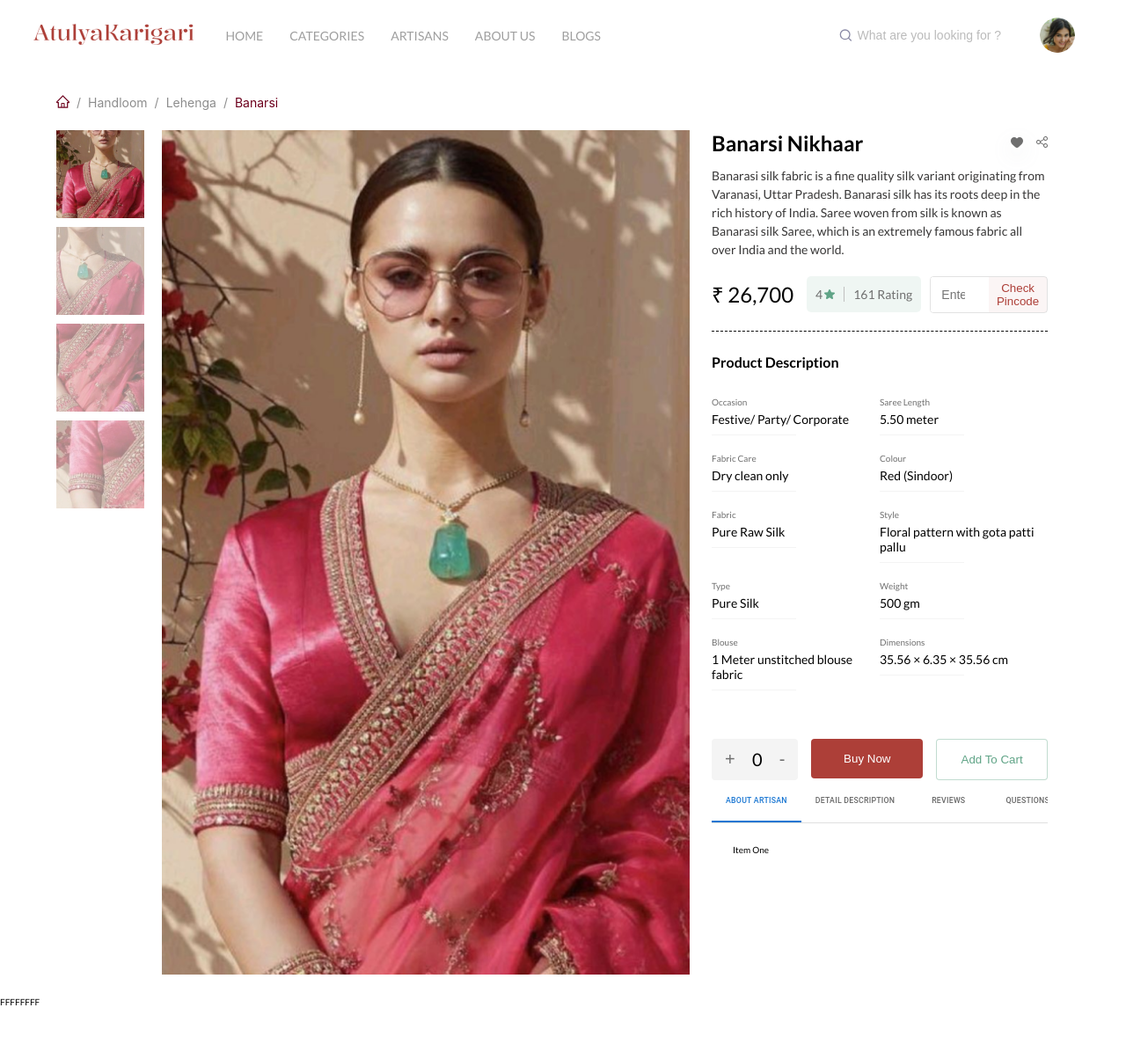
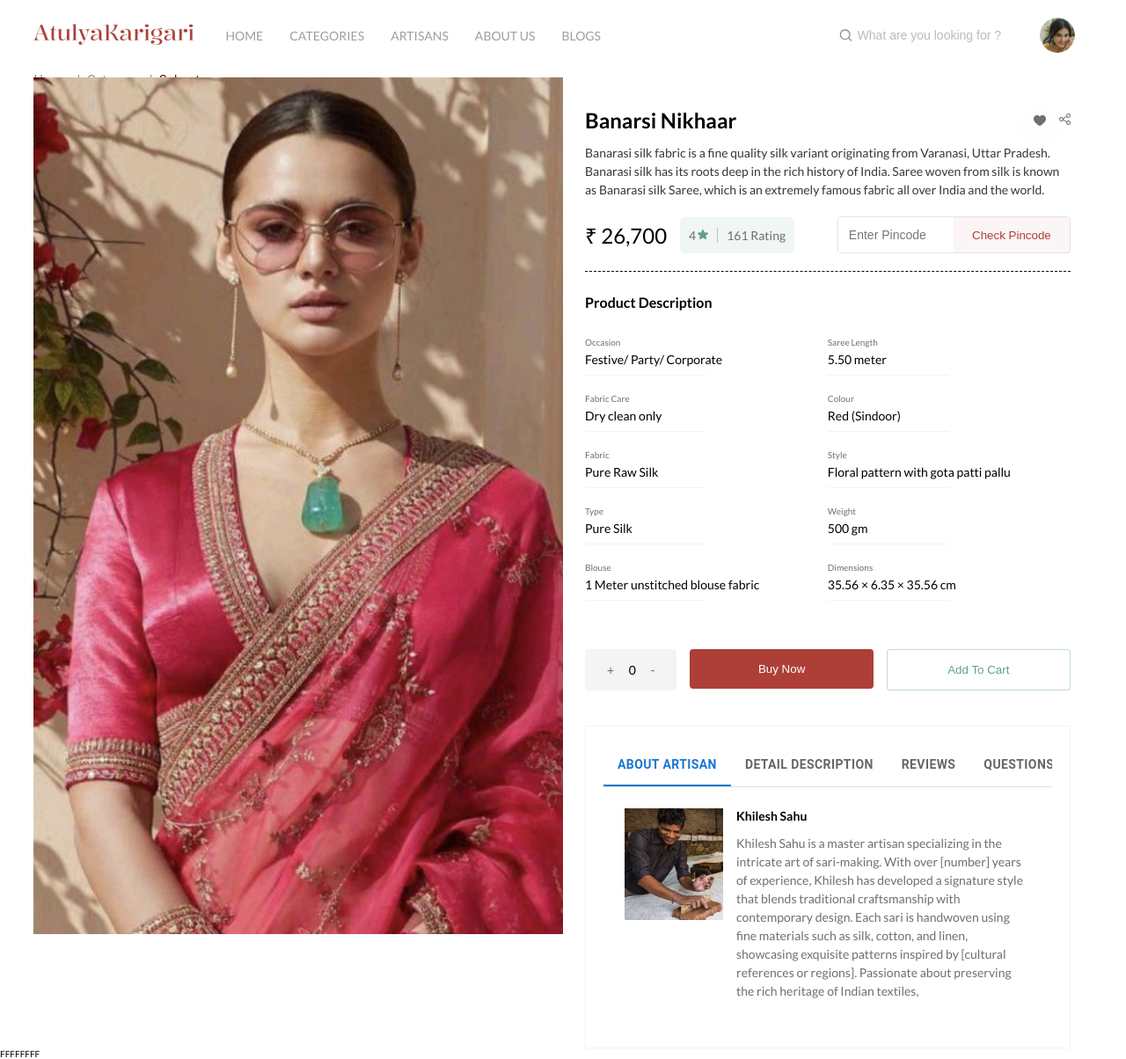
Before and after one commit to vistaarsws/Atulyakarigari, a React (Vite) app: page /product/1 in a window 1280 px wide. Shown: the whole page at 88% size. Before the commit the page ends 1145 px from the top, so only its background shows below. Built offline with nearby package versions, Linux system fonts and the light colour scheme; a web font is replaced by a local one.

Commit message:
product page and blog page

```diff
--- a/src/components/layout/productView/ProductView.css
+++ b/src/components/layout/productView/ProductView.css
@@ -1,16 +1,19 @@
 .slideshow {
   display: flex;
+  height: 96rem;
 }
 
 .thumbnails-container {
   display: flex;
   flex-direction: column;
+  overflow-y: scroll;
+  scrollbar-width: none;
   width: 100px;
-  height: 100px;
+  height: 100%;
 
   img {
     width: 100%;
-    height: 100%;
+    height: 100px;
     object-fit: cover;
   }
 }
@@ -27,7 +30,6 @@
 #slideshow-items-container {
   flex-grow: 1;
   width: 60rem;
-  height: 96rem;
 
   img {
     width: 100%;
@@ -36,3 +38,32 @@
     object-position: center;
   }
 }
+
+@media screen and (max-width: 1440px) {
+  .slideshow {
+    flex-direction: column-reverse;
+  }
+
+  .thumbnails-container {
+    flex-direction: row !important;
+    overflow-x: scroll;
+    height: 100px;
+    width: 100%;
+    gap: 1rem;
+    margin: 1rem 0;
+  }
+  #slideshow-items-container {
+    width: auto !important;
+  }
+}
+@media screen and (max-width: 1024px) {
+  #slideshow-items-container {
+    height: 80vh;
+  }
+
+  #slideshow-items-container {
+  }
+  .slideshow {
+    /* height: 50vh; */
+  }
+}
--- a/src/components/layout/productView/ProductView.jsx
+++ b/src/components/layout/productView/ProductView.jsx
@@ -6,7 +6,21 @@ import productpage_4 from "../../../assets/images/productpage_4.png";
 
 import "./ProductView.css";
 
-const images = [productpage_1, productpage_2, productpage_3, productpage_4];
+const images = [
+  productpage_1,
+  productpage_2,
+  productpage_3,
+  productpage_4,
+  productpage_4,
+  productpage_4,
+  productpage_4,
+  productpage_4,
+  productpage_4,
+  productpage_4,
+  productpage_4,
+  productpage_4,
+  productpage_4,
+];
 
 export default function ProductView({ productImages = images }) {
   const [activeIndex, setActiveIndex] = useState(0);
--- a/src/components/ui/datePicker/DatePicker.jsx
+++ b/src/components/ui/datePicker/DatePicker.jsx
@@ -10,7 +10,7 @@ const App = () => (
       gap: "5px",
     }}
   >
-    <RangePicker />
+    <RangePicker inputReadOnly />
   </Space>
 );
 
--- a/src/pages/product/Product.css
+++ b/src/pages/product/Product.css
@@ -1,5 +1,5 @@
 .product_container {
-  padding: 2% 5%;
+  padding: 0% 3%;
 
   & > div:nth-of-type(1) {
     .ant-breadcrumb-link span {
@@ -96,7 +96,7 @@
 
       .pincodeBox {
         display: grid;
-        width: 35%;
+        width: 39%;
         grid-template-columns: 1fr 1fr;
 
         border: 1px solid #6f6f6f33;
@@ -129,6 +129,13 @@
 }
 /* --------------------------------------------------------------------------------------------------------------------------------------------------------------- */
 
+.css-19wsa2m-MuiButtonBase-root-MuiTab-root.Mui-selected {
+  color: #ad3f38 !important;
+}
+
+.css-1sj2jcg-MuiTabs-indicator {
+  background-color: #ad3f38 !important;
+}
 .product_details_description {
   border-top: 1px dashed black;
   padding: 2.5rem 0;
@@ -197,13 +204,14 @@
 
   .productQuantityCounter_container {
     border-radius: 0.4rem;
+    padding: 1.5rem 2.5rem;
     background-color: #f4f4f4;
+    font-size: 1.4rem;
     & > button {
-      padding: 0 1.5rem;
       border: none;
       background-color: transparent;
       color: #6f6f6f;
-      font-size: 2rem;
+      font-size: 1.4rem;
     }
     & div:first-of-type {
       width: 2rem;
@@ -215,9 +223,18 @@
 }
 
 .tabView_container {
+  padding: 2rem;
+  border: 1px solid #f4f4f4;
+
+  margin-top: 4rem;
   .p-tabview-nav {
     gap: 3rem;
     border-bottom: none;
+  }
+
+  .Product_tab_items button {
+    font-size: 1.4rem !important;
+    font-weight: 700 !important;
   }
 
   .p-tabview .p-tabview-nav li.p-highlight .p-tabview-nav-link {
@@ -225,9 +242,91 @@
     border-bottom: 2px solid #383737;
     padding-bottom: 1rem;
   }
-  /* .p-tabview .p-tabview-nav li.p-unselectable-text .p-tabview-nav-link {
-    border-bottom: none;
-  } */
+
+  /* --------------------------------------------------------------------------------------------- */
+  .about_artisan {
+    display: flex;
+    align-items: flex-start !important;
+    gap: 1.5rem;
+
+    & > figure:first-of-type {
+      min-height: 12.7rem;
+      min-width: 11.2rem;
+      height: 100%;
+
+      width: auto;
+      /* flex-basis: 20%; */
+
+      img {
+        width: 100%;
+        height: 100%;
+        object-fit: cover;
+      }
+    }
+
+    div:first-of-type {
+      flex-basis: 80%;
+      display: flex;
+      flex-direction: column;
+      align-items: start;
+
+      h3 {
+        font-size: 1.4rem;
+        font-weight: 600;
+      }
+
+      p {
+        color: #6f6f6f;
+      }
+    }
+  }
+  .detail_description {
+    ul {
+      li {
+        margin-bottom: 2rem;
+        h3 {
+          font-size: 1.4rem;
+          font-weight: 600;
+        }
+        p {
+          color: #6f6f6f;
+        }
+      }
+    }
+  }
+
+  .ask_question {
+    width: 100%;
+    div {
+      width: 100%;
+
+      input {
+        border-radius: 0.4rem;
+        width: 100%;
+        padding: 1rem;
+        border: 1px solid #6f6f6f33;
+        border-right: 0px;
+        border-top-right-radius: 0px;
+        border-bottom-right-radius: 0px;
+      }
+
+      button {
+        border: 1px solid #6f6f6f33;
+        border-radius: 0.4rem;
+        border-top-left-radius: 0px;
+        border-bottom-left-radius: 0px;
+        border-left: 0px;
+        padding: 1rem 1.5rem;
+        background-color: #ad3f380d;
+        color: #ad3f38;
+
+        &:hover {
+          border: 1px solid #ad3f38;
+        }
+      }
+    }
+  }
+  /* --------------------------------------------------------------------------------------------- */
 
   .p-tabview .p-tabview-nav li {
     font-size: 1.6rem;
@@ -245,3 +344,62 @@
 .p-breadcrumb {
   border: none;
 }
+
+@media screen and (max-width: 1440px) {
+  /* .slideshow {
+    flex-direction: column-reverse;
+  }
+
+  .thumbnails-container {
+    flex-direction: row !important;
+    width: 100%;
+    gap: 1rem;
+    margin: 1rem 0;
+  }
+  #slideshow-items-container {
+    width: auto !important;
+  } */
+  .pincodeBox {
+    width: 48% !important;
+  }
+}
+@media screen and (max-width: 1024px) {
+  .product_container {
+    & > div:nth-of-type(2) {
+      display: grid;
+      grid-template-columns: 1fr;
+    }
+  }
+  .product_details_header {
+    margin: 0;
+  }
+  /* #slideshow-items-container {
+    height: 80vh;
+  } */
+}
+@media screen and (max-width: 580px) {
+  .product_container {
+    & > div:nth-of-type(2) {
+      display: grid;
+      grid-template-columns: 1fr;
+    }
+  }
+}
+@media screen and (max-width: 525px) {
+  .product_container {
+    & > div:nth-of-type(2) {
+      display: grid;
+      grid-template-columns: 1fr;
+    }
+  }
+  .product_details_userInputs {
+    grid-template-columns: 1fr;
+  }
+
+  .priceRatingContainer {
+    div:first-of-type {
+      flex-direction: column;
+      align-items: start !important;
+    }
+  }
+}
--- a/src/pages/product/Product.jsx
+++ b/src/pages/product/Product.jsx
@@ -6,8 +6,18 @@ import { HomeOutlined } from "@ant-design/icons";
 import { Breadcrumb } from "antd";
 import Tabs from "@mui/material/Tabs";
 import Tab from "@mui/material/Tab";
-import Box from "@mui/material/Box";
+// import Box from "@mui/material/Box";
 import PropTypes from "prop-types";
+import about_artisan from "../../assets/images/about_artisan.png";
+import review_person from "../../assets/images/reviewPerson.png";
+import {
+  Avatar,
+  Box,
+  Typography,
+  Rating,
+  Stack,
+  useMediaQuery,
+} from "@mui/material";
 
 import "./Product.css";
 import WishListHeartIcon from "../../components/ui/micro_elements/wishListHeartIcon/wishListHeartIcon";
@@ -54,6 +64,22 @@ export default function Product() {
     setValue(newValue);
   };
 
+  const breadcrumbItems = [
+    { title: "Home", href: "/" },
+    { title: "Category", href: "/category" },
+    { title: "Subcategory", href: "/subcategory" },
+  ];
+
+  const items = breadcrumbItems.map((item, index) => ({
+    title:
+      index === breadcrumbItems.length - 1 ? (
+        <span style={{ color: "#1890ff" }}>{item.title}</span> // Highlight the last item
+      ) : (
+        item.title
+      ),
+    href: item.href,
+  }));
+
   const product_description = {
     properties: [
       { type: "Occasion", value: "Festive/ Party/ Corporate" },
@@ -69,39 +95,10 @@ export default function Product() {
     ],
   };
 
-  const breadcrumbItems = [
-    {
-      href: "/",
-      title: <HomeOutlined />,
-    },
-    {
-      href: "",
-      title: "Handloom",
-    },
-    {
-      href: "",
-      title: "Lehenga",
-    },
-    {
-      href: "",
-      title: "Banarsi",
-    },
-  ];
-
   return (
     <div className="product_container">
       <div>
-        <Breadcrumb>
-          {breadcrumbItems.map((item, index) => (
-            <Breadcrumb.Item key={index} href={item.href}>
-              {index === breadcrumbItems.length - 1 ? (
-                <span style={{ color: "#1890ff" }}>{item.title}</span> // Highlight the last item
-              ) : (
-                item.title
-              )}
-            </Breadcrumb.Item>
-          ))}
-        </Breadcrumb>
+        <Breadcrumb items={items} />
       </div>
       <div>
         <section>
@@ -184,11 +181,23 @@ export default function Product() {
             </div>
           </article>
           <article className="tabView_container">
-            <Box sx={{ borderBottom: 1, borderColor: "divider" }}>
+            <Box
+              sx={{
+                borderBottom: 1,
+                borderColor: "divider",
+                overflow: "scroll",
+                scrollbarWidth: "none",
+
+                width: useMediaQuery("(max-width:600px)") ? "80vw" : "100%",
+              }}
+            >
               <Tabs
                 value={value}
+                variant="scrollable"
+                scrollButtons="auto"
                 onChange={handleChange}
                 aria-label="basic tabs example"
+                className="Product_tab_items"
               >
                 <Tab label="About Artisan" {...a11yProps(0)} />
                 <Tab label="Detail Description" {...a11yProps(1)} />
@@ -197,13 +206,109 @@ export default function Product() {
               </Tabs>
             </Box>
             <CustomTabPanel value={value} index={0}>
-              Item One
+              <div className="about_artisan">
+                <figure>
+                  <img src={about_artisan} alt="About Artisan" />
+                </figure>
+                <div>
+                  <h3>Khilesh Sahu</h3>
+                  <p>
+                    Khilesh Sahu is a master artisan specializing in the
+                    intricate art of sari-making. With over [number] years of
+                    experience, Khilesh has developed a signature style that
+                    blends traditional craftsmanship with contemporary design.
+                    Each sari is handwoven using fine materials such as silk,
+                    cotton, and linen, showcasing exquisite patterns inspired by
+                    [cultural references or regions]. Passionate about
+                    preserving the rich heritage of Indian textiles,{" "}
+                  </p>
+                </div>
+              </div>
             </CustomTabPanel>
             <CustomTabPanel value={value} index={1}>
-              Item Two
+              <div className="detail_description">
+                <ul>
+                  <li>
+                    <h3>Wash Care</h3>
+                    <p>
+                      Cotton Fabric -First wash dry clean and after that gentle
+                      machine wash. Silk Fabric- Dry clean only. Home decor
+                      -clean with a dry/damp cloth. For any other product -
+                      Please find the wash care in the product description.
+                    </p>
+                  </li>
+                  <li>
+                    <h3>7 Days free return</h3>
+                    <p>
+                      Product(s) can be exchanged within 7 days from the date of
+                      purchase. On SALE and CUSTOMISED product - No Return
+                      /Refund
+                    </p>
+                  </li>
+                  <li>
+                    <h3>Shipping</h3>
+                    <p>
+                      Free shipping within India. Shipping out of India is as
+                      per weight calculation at checkout. Packing: Atulya
+                      Karigari ensures to provide the finest packing with proper
+                      safety of the products intact.
+                    </p>
+                  </li>
+                </ul>
+              </div>
             </CustomTabPanel>
             <CustomTabPanel value={value} index={2}>
-              Item Three
+              <div className="reviews_section">
+                <Box
+                  sx={{
+                    display: "flex",
+                    alignItems: "start",
+                    borderBottom: "1px solid #e0e0e0",
+
+                    width: "100%",
+                  }}
+                >
+                  <Avatar
+                    alt="Priya Sharma"
+                    src={review_person}
+                    sx={{ width: 56, height: 56, marginBottom: "auto" }}
+                  />
+
+                  <Box sx={{ ml: 2, flex: 1 }}>
+                    <Stack direction="row" alignItems="center" spacing={1}>
+                      <Rating name="read-only" value={5} readOnly />
+
+                      <Typography
+                        variant="caption"
+                        color="text.secondary"
+                        sx={{ fontSize: "1.2rem" }}
+                      >
+                        - Priya Sharma, 30-09-2024
+                      </Typography>
+                    </Stack>
+
+                    <Typography variant="body1" sx={{ mt: 1 }}>
+                      Wearing a Banarsi sari feels like draping a piece of
+                      heritage. The craftsmanship and elegance are unmatched.
+                      Lorem ipsum dolor, sit amet consectetur adipisicing elit.
+                      Soluta eum officiis, facere libero esse sit commodi odio
+                      autem nihil aliquid odit atque minus possimus magni
+                    </Typography>
+                  </Box>
+                </Box>
+              </div>
+            </CustomTabPanel>
+
+            <CustomTabPanel value={value} index={3}>
+              <div className="ask_question">
+                <div>
+                  <input
+                    type="text"
+                    placeholder="Ask any question here"
+                  ></input>
+                  <button>Submit</button>
+                </div>
+              </div>
             </CustomTabPanel>
           </article>
         </section>
```
Also changed, not shown: src/components/ui/datePicker/DatePicker.css (+21 -0 lines), src/pages/blogs/Blogs.css (+29 -9 lines), src/assets/images/about_artisan.png (added), src/assets/images/reviewPerson.png (added).
